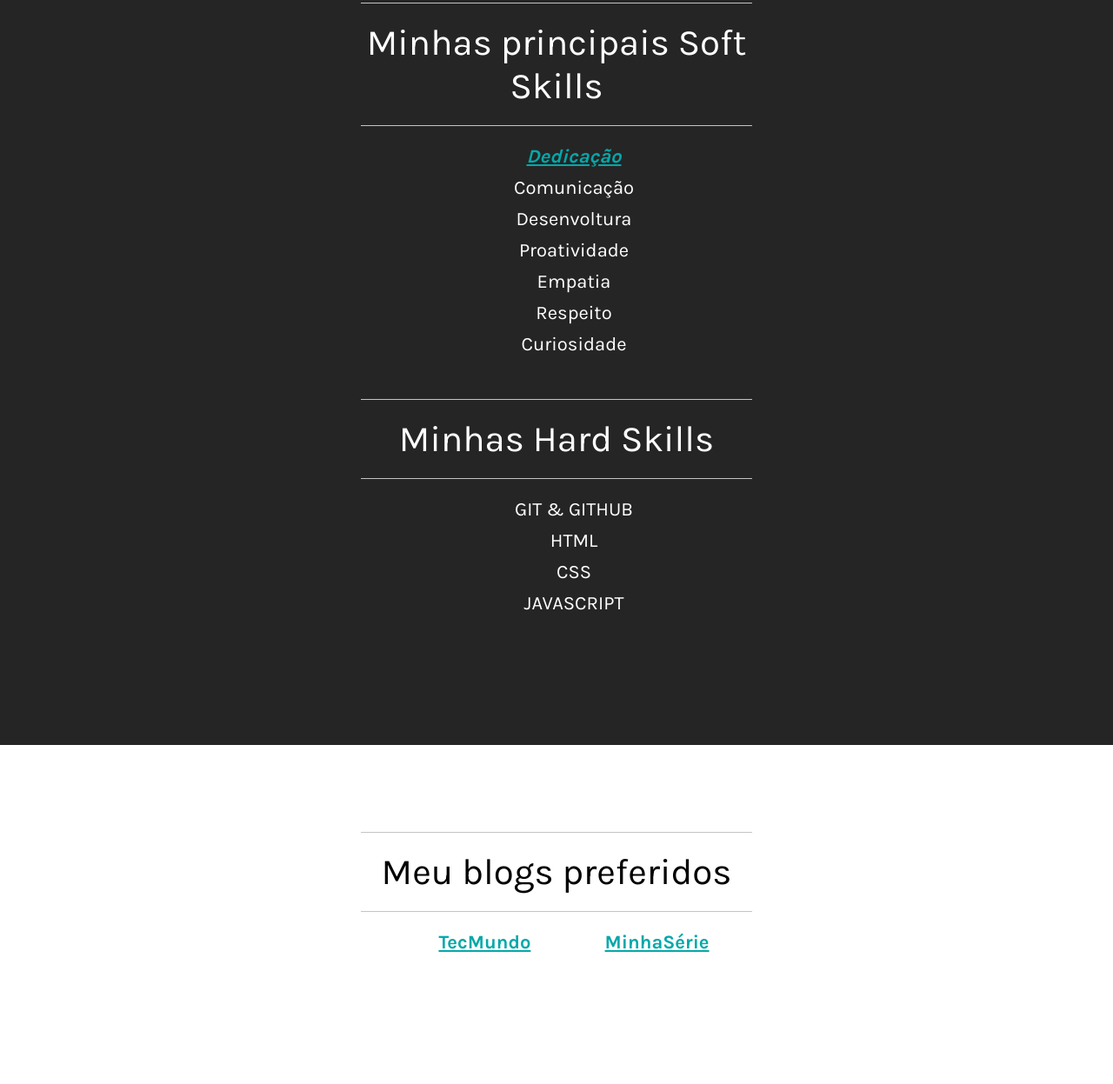
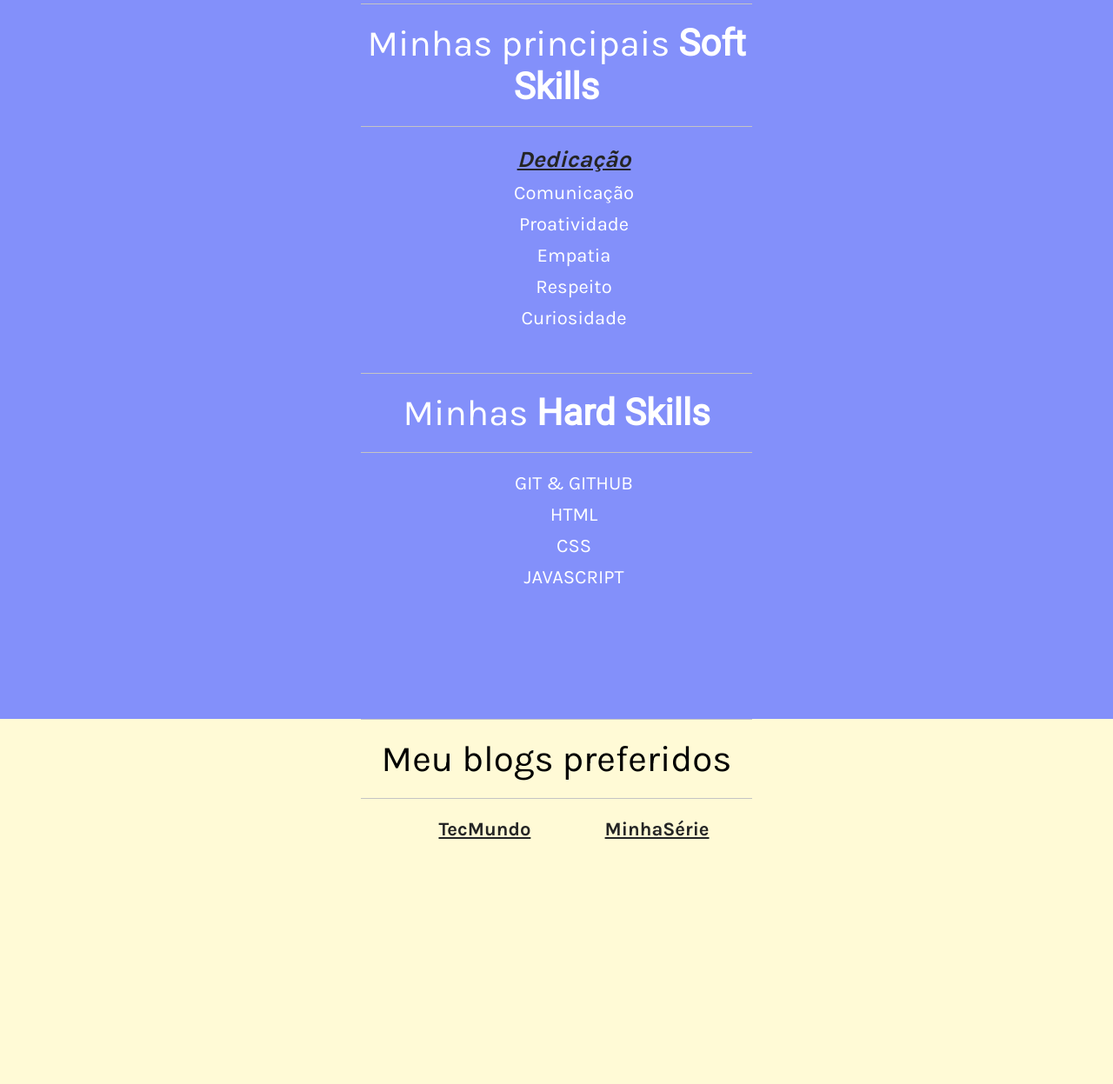
Before and after one commit to G-PPeralta/G-PPeralta.github.io, a plain HTML site: page minhaPagina/index.html in a window 1280 px wide. Shown: the part 1553-2800 px from the top of the page at 87% size. After the commit the page ends 2570 px from the top, so only its background shows below. Drawn offline with Linux system fonts and the light colour scheme.

Commit message:
alterei cores e modifiquei estilos

```diff
--- a/minhaPagina/index.html
+++ b/minhaPagina/index.html
@@ -10,8 +10,8 @@
 <body>
         <header class="inverse">
             <div class="container">
-                <h1>Olá, eu sou o Gabriel <span class="accent-text">Peralta!</span></h1>
-                <img src="img-gabriel.jpeg" alt="foto-do-gabriel" width="300 px">
+                <h1>Olá, eu sou o <span class="accent-text">Gabriel Peralta!</span></h1>
+                <img src="img-gabriel.jpeg" alt="foto-do-gabriel" width="300px">
             </div>
             <p>
                 <a href="#about-me">Sobre mim</a>
@@ -20,20 +20,21 @@
             </p>
         </header>
 
-        <section class="about-me" id="about-me">
+        <!--SOBRE MIM-->
+        <section id="about-me">
             <div class="container">
                 <h2>Eu sou um estudante de Desenvolvimento Web na <span class="accent-text">Trybe</span></h2>
-                <p>Bem vindos ao meu portfólio! Eu sou o Gabriel, um advogado que se apaixonou pelo mundo da tecnlogia e resolveu buscar uma nova carreira, tornando-se um estudante de desenvolvimento web na Trybe. Sou brasileiro, natural do Estado de Santa Catarina e atualmente resido na capital Florianópolis.</p>
+                <p>Bem vindos ao meu portfólio! Eu sou o Gabriel, um advogado que se apaixonou pelo mundo da tecnologia e resolveu buscar uma nova carreira, tornando-se um estudante de Desenvolvimento Web na Trybe. Sou <strong>brasileiro</strong>, natural do Estado de <strong>Santa Catarina</strong> e atualmente resido na capital <strong>Florianópolis</strong>.</p>
             </div>
         </section>
 
-        <section class="articles inverse" id="skills">
+        <!--HABILIDADES-->
+        <section id="skills" class="inverse">
             <div class="container">
                 <h2>Minhas principais <span class="accent-text">Soft Skills</span></h2>
                 <ul>
                     <span class="favorite-skill"><li>Dedicação</li></span>
                     <li>Comunicação</li>
-                    <li>Desenvoltura</li>
                     <li>Proatividade</li>
                     <li>Empatia</li>
                     <li>Respeito</li>
@@ -49,12 +50,12 @@
             </div>
         </section>
 
-        <section id="blogs">
-            <div class="container">
+        <!--BLOGS PREFERIDOS-->
+                <div class="container">
                 <h2>Meu blogs preferidos</h2>
                 <ul>
-                    <a class=".inverse-link" href="https://www.tecmundo.com.br/" target="_blank">TecMundo</a>
-                    <a class=".inverse-link" href="https://www.tecmundo.com.br/minha-serie" target="_blank">MinhaSérie</a>
+                    <a href="https://www.tecmundo.com.br/" target="_blank">TecMundo</a>
+                    <a href="https://www.tecmundo.com.br/minha-serie" target="_blank">MinhaSérie</a>
                 </ul>
             </div>
         </section>
--- a/minhaPagina/stylesheet.css
+++ b/minhaPagina/stylesheet.css
@@ -1,6 +1,9 @@
 @import url('https://fonts.googleapis.com/css2?family=Karla:wght@400;700&display=swap');
 
+@import url('https://fonts.googleapis.com/css2?family=Roboto&display=swap');
+
 body {
+    background: #FFFAD6;
     text-align: center;
     font-family: 'Karla', sans-serif;
     font-size: 22px;
@@ -48,12 +51,11 @@ p {
 }
 
 a {
-    color: #05a8aa;
-    font-weight: 900;
+    color: #252525;
+    font-weight: bold;
     padding: 10px;
     margin-left: 30px;
     margin-right: 30px;
-    justify-content: space-between;
 }
 
 a:hover,
@@ -71,9 +73,10 @@ li {
     margin-bottom: 10px;
 }
 
-.small-text {
-    font-size: 16px;
-    margin-top: 5px;
+
+.accent-text {
+    font-family: 'Roboto', sans-serif;
+    font-weight: bold;
 }
 
 header,
@@ -83,12 +86,13 @@ section {
 
 .inverse {
     color: #fff;
-    background: #252525;
+    background: #8390fa;
 }
 
 .favorite-skill {
-    color: #05a8aa;
+    color: #252525;
     text-decoration: underline;
     font-style: italic;
     font-weight: bold;
+    font-size: 1.2em;
 }
```
